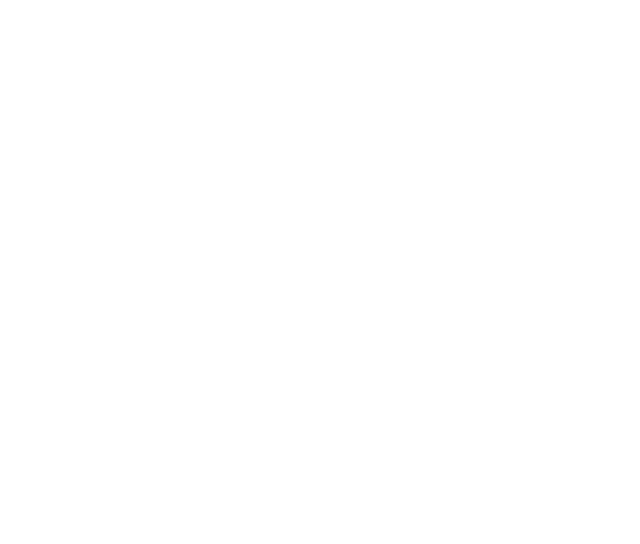
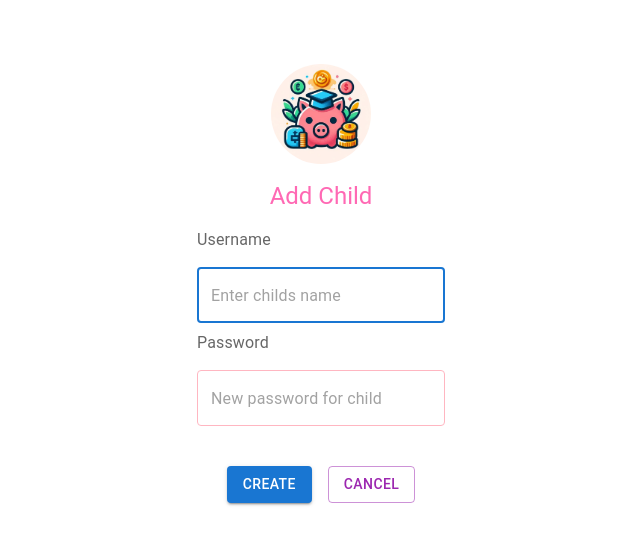
Before and after one commit to Cicada3301q/EarnNLearn, a React (Create React App) app in the folder my-app/: page /add-profile in a window 1280 px wide. Before the commit this address had no page. Shown: the top 544 px of the page, without its empty margins (319-959 px from the left). Built offline with nearby package versions, Linux system fonts and the light colour scheme.

Commit message:
add ProfileCreation page

```diff
--- a/my-app/src/App.js
+++ b/my-app/src/App.js
@@ -7,6 +7,7 @@ import ProfileBalance from './ProfileBalance';
 import ProfileChores from './ProfileChores';
 import ChoreCreation from './ChoreCreation';
 import RedeemRequest from './RedeemRequest';
+import ProfileCreation from './ProfileCreation'
 
 
 function App() {
@@ -20,6 +21,7 @@ function App() {
         <Route path="/profile-chores/:id" element={<ProfileChores />} />
         <Route path="/chore-creation" element={<ChoreCreation />} />
         <Route path="/redeem-request" element={<RedeemRequest />} />
+        <Route path="/add-profile" element={<ProfileCreation />} />
         <Route path="/" element={<Login />} />
       </Routes>
     </Router>
--- /dev/null
+++ b/my-app/src/ProfileCreation.jsx
@@ -0,0 +1,85 @@
+import React, { useState } from 'react';
+import { useNavigate } from 'react-router-dom';
+import { Container, TextField, Button, Typography, Box, Avatar, InputLabel, Stack} from '@mui/material';
+import './LoginStyles.css';
+
+function ProfileCreation() {
+    const navigate = useNavigate();
+    const [email, setEmail] = useState('');
+    const [password, setPassword] = useState('');
+
+    const handleCreate = () => {
+      // Validation and creation logic goes here
+      console.log({
+        email,
+        password,
+      });
+      // Navigate back to ProfileChores page after creation
+      navigate('/profile-chores/1');
+    };
+
+    const handleCancel = () => {
+      // Navigate back to ProfileChores page
+      navigate('/profile-chores/1');
+    };
+
+    return (
+      <Container component="main" maxWidth="xs">
+        <Box
+          sx={{
+            marginTop: 8,
+            display: 'flex',
+            flexDirection: 'column',
+            alignItems: 'center',
+          }}
+        >
+        <Avatar
+          src="/EarnNLearn.jpg"
+          alt="Logo"
+          sx={{ width: 100, height: 100, marginBottom: 2 }} // Adjust size as needed
+        />
+          <Typography component="h1" variant="h5" sx={{ marginBottom: 2, color: 'hotpink' }}>
+           Add Child
+          </Typography>
+          <Box component="form" noValidate className="form">
+          <InputLabel htmlFor="username">Username</InputLabel>
+          <TextField
+            margin="normal"
+            required
+            fullWidth
+            id="username"
+            name="username"
+            autoComplete="username"
+            autoFocus
+            className="textField"
+            placeholder="Enter childs name"
+          />
+          <InputLabel htmlFor="password">Password</InputLabel>
+          <TextField
+            margin="normal"
+            required
+            fullWidth
+            name="password"
+            label=""
+            type="password"
+            id="password"
+            autoComplete="current-password"
+            className="textField"
+            placeholder="New password for child"
+          />
+        <Stack direction="row" spacing={2} sx={{ mt: 4, width: '100%', justifyContent: 'center' }}>
+          <Button variant="contained" color="primary" onClick={handleCreate}>
+            Create
+          </Button>
+          <Button variant="outlined" color="secondary" onClick={handleCancel}>
+            Cancel
+          </Button>
+        </Stack>
+        </Box>
+      </Box>
+    </Container>
+    );
+  }
+
+
+  export default ProfileCreation;
--- a/my-app/src/RedeemRequest.jsx
+++ b/my-app/src/RedeemRequest.jsx
@@ -37,7 +37,7 @@ function RedeemRequest() {
           variant="outlined"
           value={requestName}
           onChange={(e) => setRequestName(e.target.value)}
-          sx={{ mb: 2, width: '40%' }}
+          sx={{ mb: 2, width: '30%' }}
         />
         <TextField
           label="Request Value"
@@ -46,7 +46,7 @@ function RedeemRequest() {
           value={requestValue}
           onChange={(e) => setRequestValue(e.target.value)}
           InputProps={{ inputProps: { min: 0 } }}
-          sx={{ mb: 2, width: '40%' }}
+          sx={{ mb: 2, width: '30%' }}
         />
         <Stack direction="row" spacing={2} sx={{ mt: 4, width: '100%', justifyContent: 'center' }}>
           <Button variant="contained" color="primary" onClick={handleCreate}>
```
